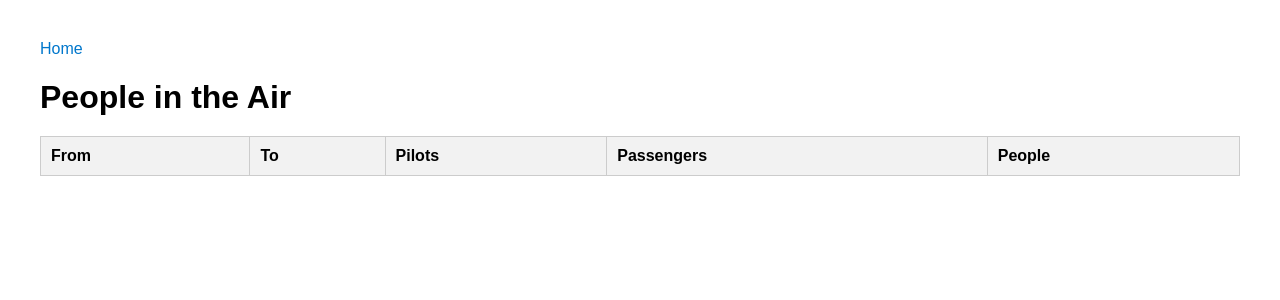
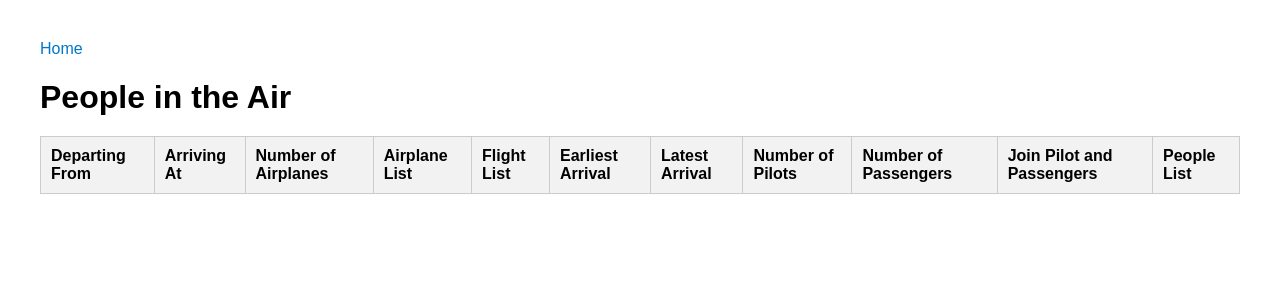
Before and after one commit to stephaniewsun/cs4400-phase-4, a Flask app: page /people_in_air_view in a window 1280 px wide. Shown: the top 300 px of the page. Run offline with Flask 3, Linux system fonts and the light colour scheme; data that the repository does not hold is empty.

Commit message:
committing final

```diff
--- a/app.py
+++ b/app.py
@@ -32,7 +32,10 @@ def add_airplane():
         plane_type = data.get("plane_type") or None
         model = data.get("model") or None
         neo = data.get("neo")
-        neo_value = True if neo == "on" else False
+        if plane_type in ["Boeing"]:
+            neo_value=None
+        else:
+            neo_value = True if neo == "on" else False
 
         if plane_type in ["Airbus"]:
             maintenanced = None
@@ -66,10 +69,20 @@ def add_airplane():
 def add_airport():
     if request.method == "POST":
         data = request.form
+
+        # Handle locationID
+        locationID = data.get("locationID")
+        if locationID == '':
+            locationID = None  # important: None will translate to SQL NULL
+
         try:
             cursor.callproc("add_airport", [
-                data["airportID"], data["airport_name"], data["city"],
-                data["state"], data["country"], data["locationID"]
+                data["airportID"],
+                data["airport_name"],
+                data["city"],
+                data["state"],
+                data["country"],
+                locationID  # cleaned variable here
             ])
             for res in cursor.stored_results():
                 output = res.fetchall()
@@ -81,6 +94,8 @@ def add_airport():
         except Exception as e:
             return jsonify({"error": str(e)})
     return render_template("add_airport.html")
+
+
 
 @app.route("/add_person", methods=["GET", "POST"])
 def add_person_form():
--- a/templates/add_airport.html
+++ b/templates/add_airport.html
@@ -34,7 +34,7 @@
         <input type="text" name="country" maxlength="3" required>
 
         <label for="locationID">Location ID</label>
-        <input type="text" name="locationID" required>
+        <input type="text" name="locationID">
 
         <button type="submit">Submit</button>
     </form>
--- a/templates/alternative_airports.html
+++ b/templates/alternative_airports.html
@@ -45,9 +45,9 @@
                 <th>City</th>
                 <th>State</th>
                 <th>Country</th>
-                <th># Airports</th>
-                <th>Codes</th>
-                <th>Names</th>
+                <th>Number of Airports</th>
+                <th>Airport Code List</th>
+                <th>Airport Name List</th>
             </tr>
         </thead>
         <tbody>
--- a/templates/people_in_air.html
+++ b/templates/people_in_air.html
@@ -52,11 +52,17 @@
     <table>
         <thead>
             <tr>
-                <th>From</th>
-                <th>To</th>
-                <th>Pilots</th>
-                <th>Passengers</th>
-                <th>People</th>
+                <th>Departing From</th>
+                <th>Arriving At</th>
+                <th>Number of Airplanes</th>
+                <th>Airplane List</th>
+                <th>Flight List</th>
+                <th>Earliest Arrival</th>
+                <th>Latest Arrival</th>
+                <th>Number of Pilots</th>
+                <th>Number of Passengers</th>
+                <th>Join Pilot and Passengers</th>
+                <th>People List</th>
             </tr>
         </thead>
         <tbody>
@@ -64,8 +70,14 @@
             <tr>
                 <td>{{ group.departing_from }}</td>
                 <td>{{ group.arriving_at }}</td>
+                <td>{{ group.num_airplanes }}</td>
+                <td>{{ group.airplane_list }}</td>
+                <td>{{ group.flight_list }}</td>
+                <td>{{ group.earliest_arrival }}</td>
+                <td>{{ group.latest_arrival }}</td>
                 <td>{{ group.num_pilots }}</td>
                 <td>{{ group.num_passengers }}</td>
+                <td>{{ group.joint_pilots_passengers }}</td>
                 <td>{{ group.person_list }}</td>
             </tr>
             {% endfor %}
--- a/test_route.py
+++ b/test_route.py
@@ -1,6 +1,10 @@
 from flask import Flask, render_template
+import os
 
-app = Flask(__name__)
+app = Flask(
+    __name__,
+    template_folder=os.path.join(os.path.dirname(__file__), 'templates')
+)
 
 @app.route("/add_person", methods=["GET"])
 def add_person():
```
Also changed, not shown: templates/flights_in_air.html (+8 -2 lines), templates/flights_on_ground.html (+9 -3 lines), templates/people_on_ground.html (+12 -4 lines), templates/route_summary.html (+6 -6 lines), 1 other file.
